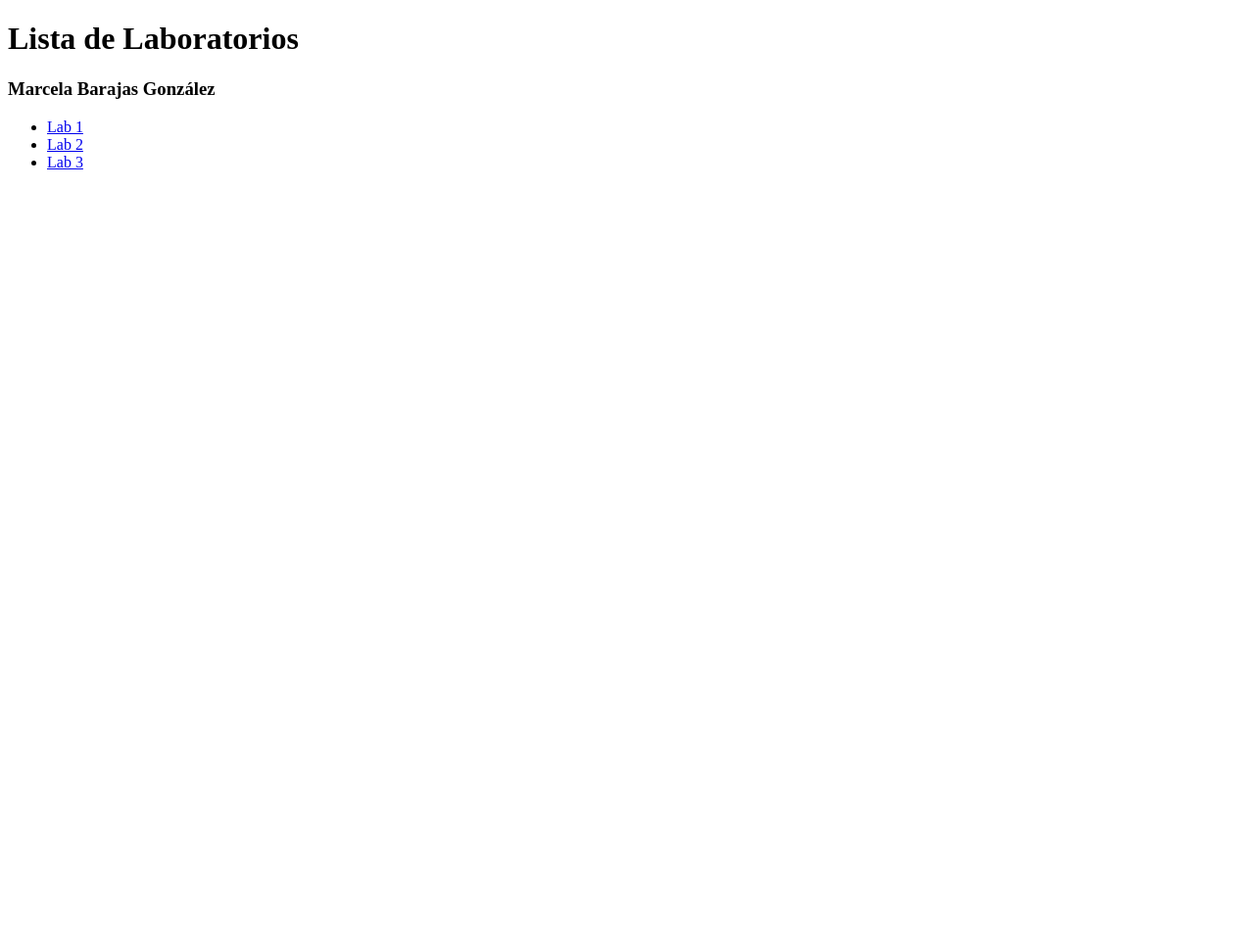
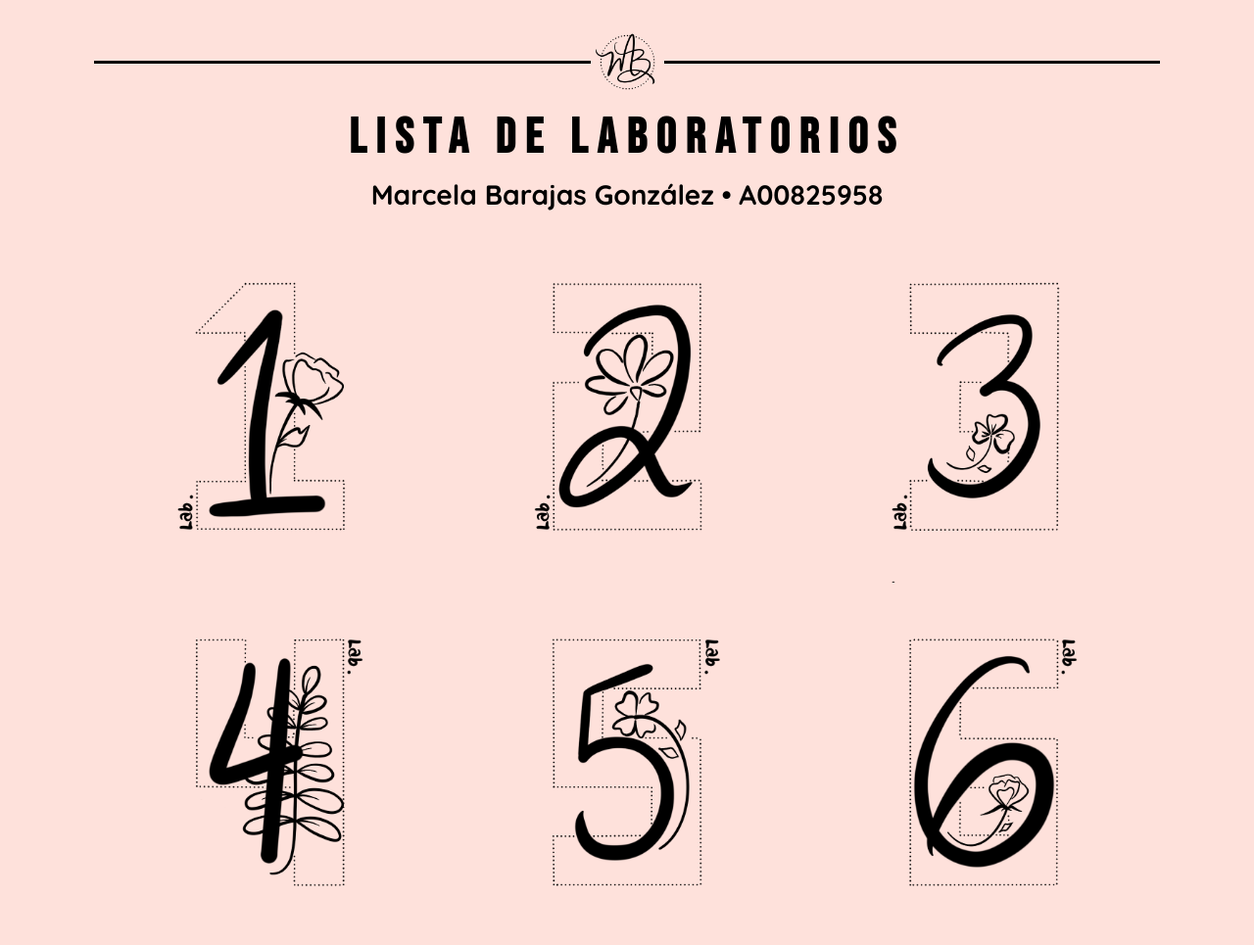
Before and after one commit to MarcelaBrjs/FDI, a plain HTML site: page Labs/index.html in a window 1280 px wide. Shown: the whole page at 98% size. Before the commit the page ends 800 px from the top, so only its background shows below. Drawn offline with Linux system fonts and the light colour scheme.

Commit message:
Added styles to labs' main page

```diff
--- a/Labs/index.html
+++ b/Labs/index.html
@@ -4,15 +4,27 @@
     <meta charset="UTF-8">
     <meta http-equiv="X-UA-Compatible" content="IE=edge">
     <meta name="viewport" content="width=device-width, initial-scale=1.0">
+    <link rel="stylesheet" type="text/css" href="styles.css">
+    <link href="https://fonts.googleapis.com/css2?family=Bebas+Neue&family=Quicksand:wght@300;700&display=swap" rel="stylesheet">
     <title>Laboratorios</title>
 </head>
 <body>
-    <h1>Lista de Laboratorios</h1>
-    <h3>Marcela Barajas González</h3>
-    <ul>
-        <li><a href="Lab1/index.html">Lab 1</a></li>
-        <li><a href="Lab2/index.html">Lab 2</a></li>
-        <li><a href="Lab3/index.html">Lab 3</a></li>
-    </ul>
+    <div id="contenedor-principal">
+        <div id="logo">
+            <div class="linea"></div>
+            <img src="./img/logo.png">
+            <div class="linea"></div>
+        </div>
+        <h1>Lista de Laboratorios</h1>
+        <h2>Marcela Barajas González • A00825958</h2>
+        <div id="laboratorios">
+            <a href="Lab1/index.html"><img src="./img/lab1.png"></a>
+            <a href="Lab2/index.html"><img src="./img/lab2.png"></a>
+            <a href="Lab3/index.html"><img src="./img/lab3.png"></a>
+            <a href="Lab4/index.html"><img src="./img/lab4.png"></a>
+            <a href="Lab4/index.html"><img src="./img/lab5.png"></a>
+            <a href="Lab5/index.html"><img src="./img/lab6.png"></a>
+        </div>
+    </div>
 </body>
 </html>
--- /dev/null
+++ b/Labs/styles.css
@@ -0,0 +1,55 @@
+body {
+    margin: 0;
+    background-color: #FEE1DB;
+}
+
+h1 {
+    text-align: center;
+    font-family: 'Bebas Neue', cursive;
+    font-size: 50px;
+    margin: 10px 0px;
+    letter-spacing: 10px;
+}
+
+h2 {
+    text-align: center;
+    font-family: 'Quicksand', sans-serif;
+    font-size: 28px;
+    margin: 0px 0px 20px 0px;
+}
+
+#contenedor-principal {
+    margin: 0% 5%;
+    padding: 2% 2.5% 2.5% 2.5%;
+}
+
+#logo {
+    display: flex;
+    justify-content: space-between;
+    align-items: center;
+}
+
+.linea {
+    width: 100%;
+    height: 0px;
+    border-bottom: 3px solid black;
+}
+
+#logo img {
+    width: 75px;
+}
+
+#laboratorios {
+    display: flex;
+    flex-wrap: wrap;
+    justify-content: space-between;
+}
+
+#laboratorios a {
+    text-align: center;
+    width: 33%;
+}
+
+#laboratorios img {
+    width: 100%;
+}
```
Also changed, not shown: Labs/img/logo.png (added).
